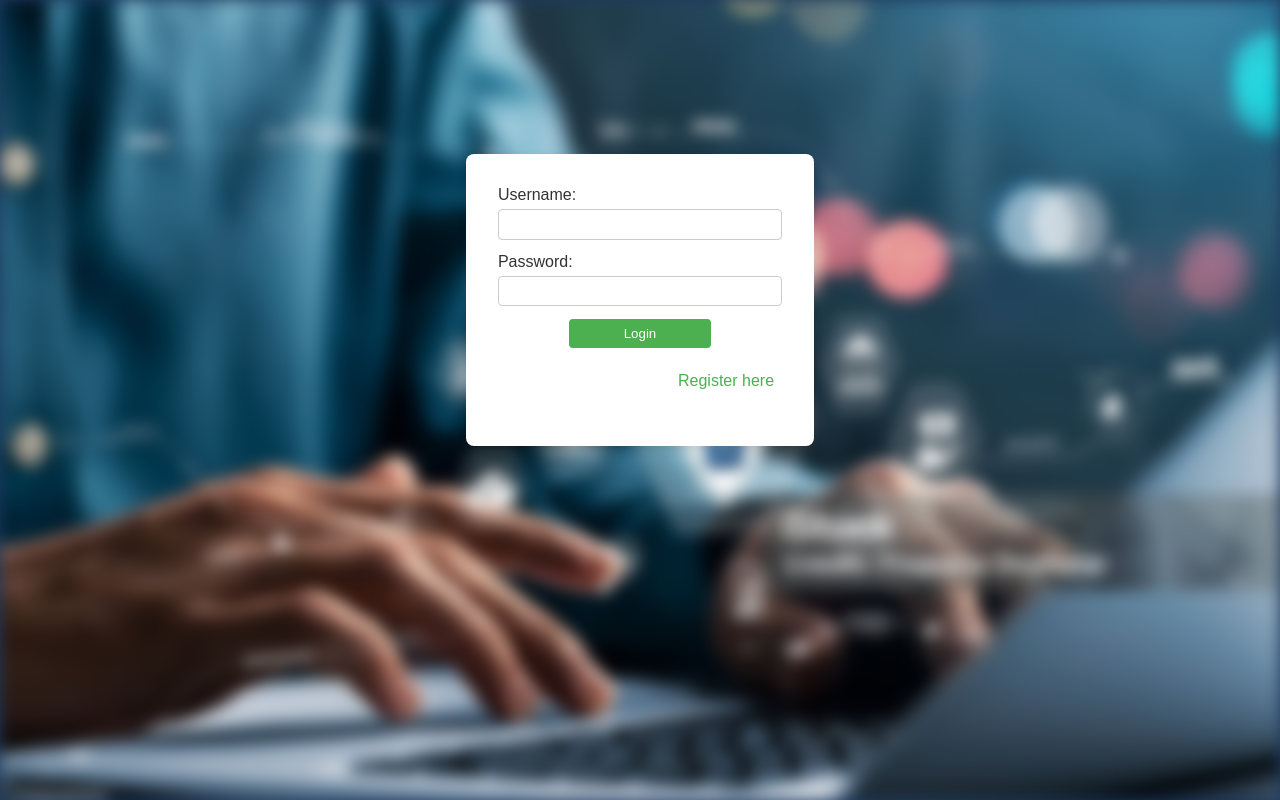
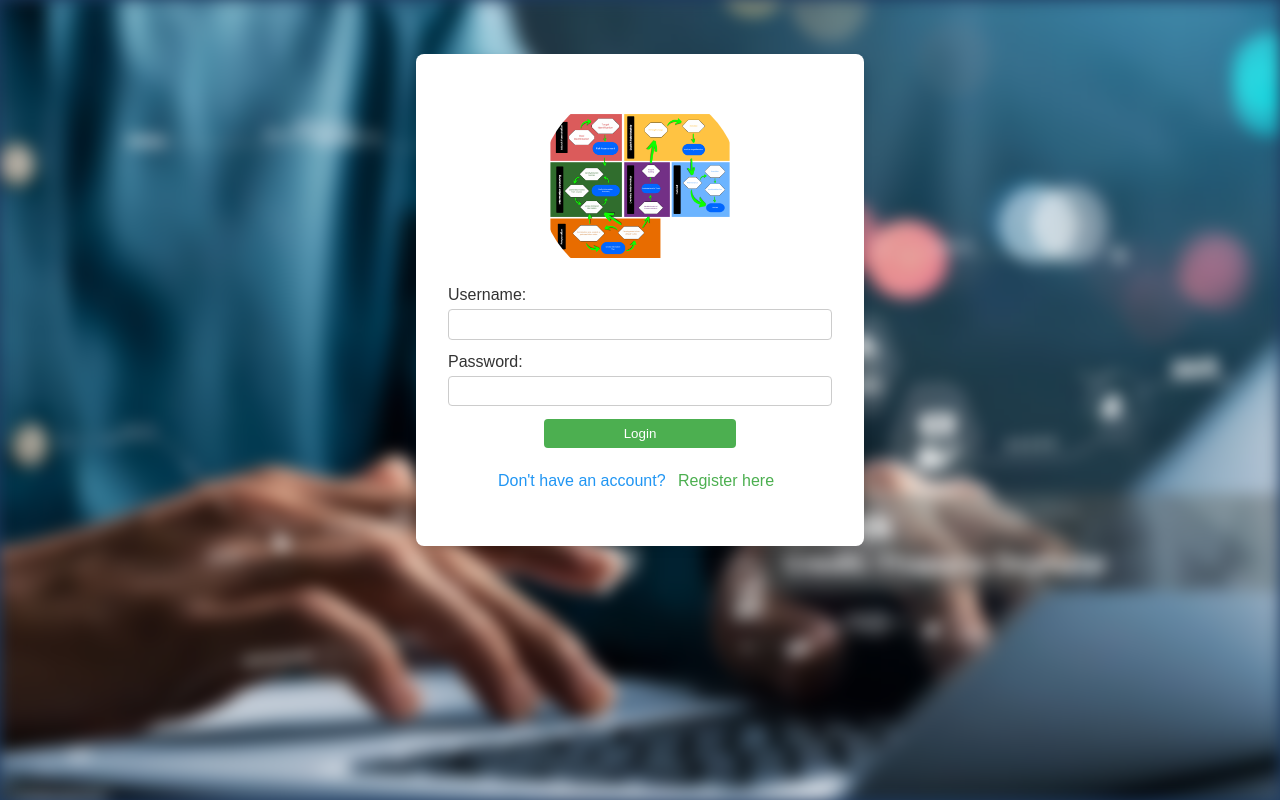
Before and after one commit to afomike/Mitvick_Enhanced, a Flask app: page / in a window 1280 px wide. Shown: the part 100-900 px from the top of the page. Run offline with Flask 3, Linux system fonts and the light colour scheme.

Commit message:
done update

```diff
--- a/app.py
+++ b/app.py
@@ -59,9 +59,9 @@
     retreat_details = db.Column(db.Text)
     reflection = db.Column(db.Text)
 
-# Create the database and tables
-with app.app_context():
-    db.create_all()
+# # Create the database and tables
+# with app.app_context():
+#     db.create_all()
 
 # Define routes and view functions
 @login_manager.user_loader
@@ -73,12 +73,23 @@
     if request.method == 'POST':
         username = request.form['username']
         password = request.form['password']
-        user = User.query.filter_by(username=username).first()
-        if user and check_password_hash(user.password, password):
-            login_user(user)
-            return redirect(url_for('index'))
-        else:
-            flash('Login Unsuccessful. Please check username and password', 'danger')
+
+        try:
+            # Query for the user by username
+            user = User.query.filter_by(username=username).first()
+
+            if user and check_password_hash(user.password, password):
+                login_user(user)
+                flash('Login successful!', 'success')
+                return redirect(url_for('index'))
+            else:
+                flash('Login Unsuccessful. Please check username and/or password', 'danger')
+
+        except Exception as e:
+            flash('An error occurred during login. Please try again later.', 'danger')
+            # Log the error for debugging purposes
+            app.logger.error(f'Login error: {e}')
+
     return render_template('login.html')
 
 @app.route('/register', methods=['GET', 'POST'])
@@ -87,19 +98,29 @@
         username = request.form['username']
         password = request.form['password']
 
+        # Check if the username already exists
+        existing_user = User.query.filter_by(username=username).first()
+        if existing_user:
+            flash('Username already exists. Please choose a different username.', 'danger')
+            return redirect(url_for('register'))
+
         # Hash the password
         hashed_password = generate_password_hash(password, method='sha256')
 
         # Create a new user with the hashed password
         new_user = User(username=username, password=hashed_password)
 
-        db.session.add(new_user)
-        db.session.commit()
-
-        flash('Your account has been created! You are now able to log in', 'success')
-        return redirect(url_for('login'))
+        try:
+            db.session.add(new_user)
+            db.session.commit()
+            flash('Your account has been created! You are now able to log in', 'success')
+            return redirect(url_for('login'))
+        except IntegrityError:
+            db.session.rollback()
+            flash('An error occurred while creating your account. Please try again.', 'danger')
 
     return render_template('register.html')
+
 
 @app.route('/logout')
 @login_required
--- a/static/css/index.css
+++ b/static/css/index.css
@@ -203,6 +203,7 @@
 }
 
 .form-container {
+    width: 30%;
     background-color: white;
     padding: 2em;
     border-radius: 8px;
@@ -242,6 +243,7 @@
 .register-link {
     margin-top: 1em;
     text-align: center;
+    color: #2196F3;
 }
 
 .register-link a {
@@ -252,3 +254,12 @@
 .register-link a:hover {
     text-decoration: underline;
 }
+
+.image {
+    background: url('../images/background.png') no-repeat;
+    background-size: cover;
+    border-radius: 100%;
+    width: 200px;
+    height: 200px;
+    margin: auto;
+    }
--- a/templates/login.html
+++ b/templates/login.html
@@ -13,6 +13,7 @@
     <div class="bg-image"></div>
     <main class="log_reg">
         <div class="form-container">
+            <div class="image"></div>
             <form method="POST">
                 <label for="username">Username:</label>
                 <input type="text" name="username" id="username" required>
--- a/templates/register.html
+++ b/templates/register.html
@@ -13,7 +13,7 @@
     <div class="bg-image"></div>
     <main class="log_reg">
         <div class="form-container">
-            <img src="url('../images/background.png')" alt="">
+            <div class="image"></div>
             <form method="POST">
                 <label for="username">Username:</label>
                 <input type="text" name="username" id="username" required>
```
Also changed, not shown: create_db.py (added, +9 -0 lines).
